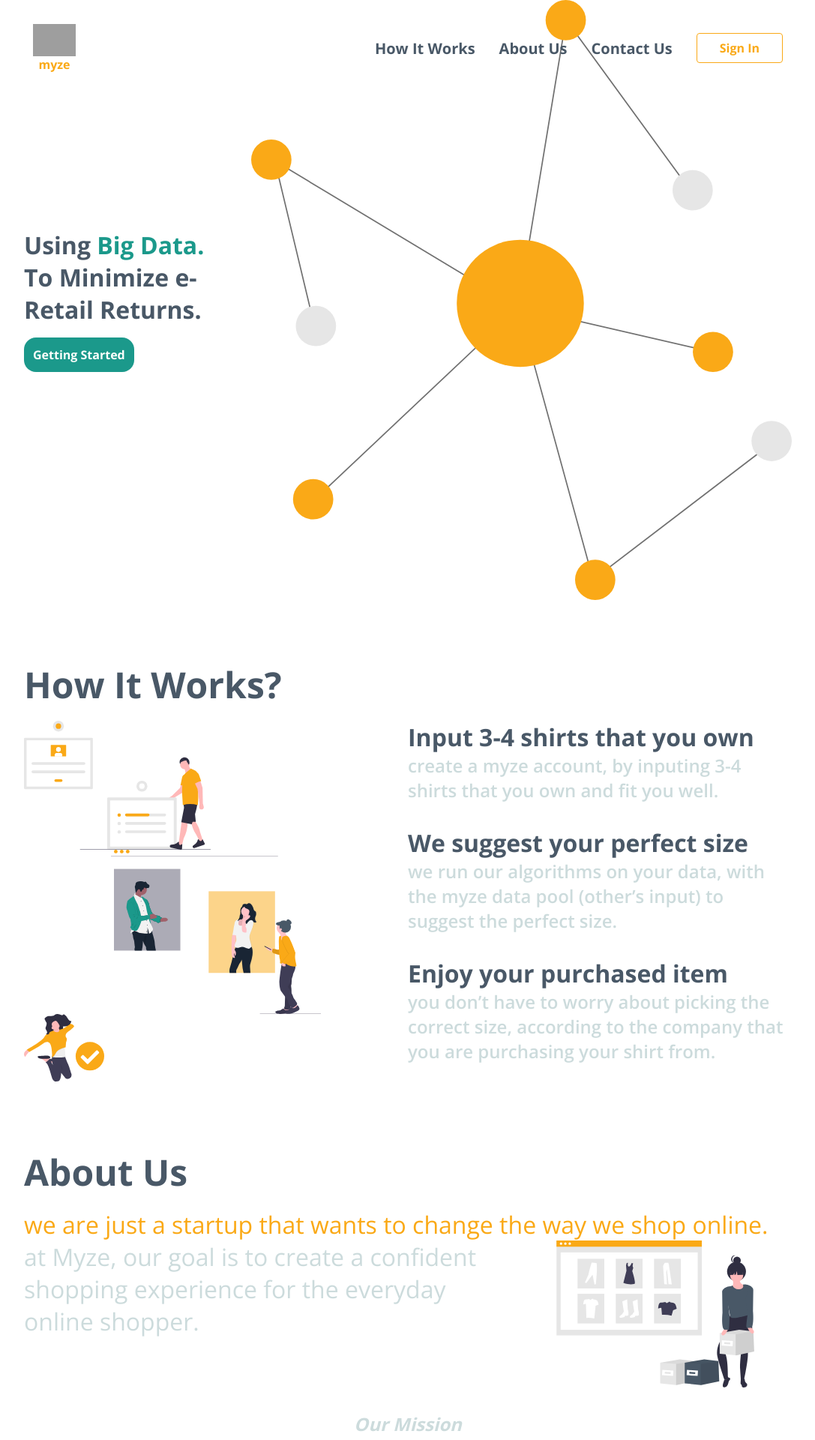
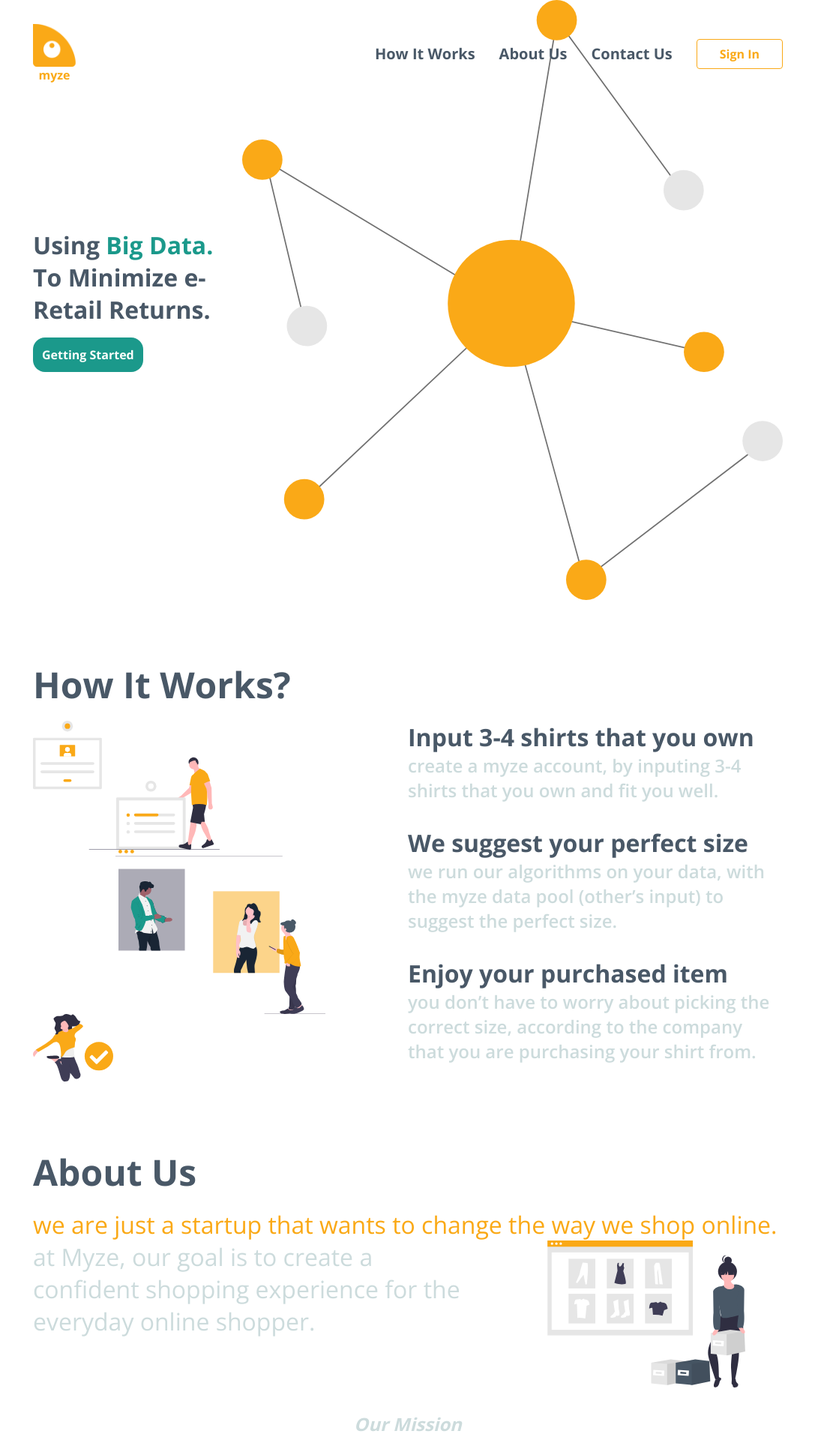
Before and after one commit to Myze-Team/myze-website, a React (Create React App) app: page / in a window 1280 px wide. Shown: the top 1920 px of the page at 75% size, without its empty margins (96-1183 px from the left). Built offline with nearby package versions, Linux system fonts and the light colour scheme; grey boxes are pictures that could not be loaded.

Commit message:
test responsive container

```diff
--- a/src/index.tsx
+++ b/src/index.tsx
@@ -29,4 +29,4 @@ ReactDOM.render(
 // If you want your app to work offline and load faster, you can change
 // unregister() to register() below. Note this comes with some pitfalls.
 // Learn more about service workers: https://bit.ly/CRA-PWA
-serviceWorker.unregister();
+serviceWorker.register();
--- a/src/pages/aboutus/index.module.scss
+++ b/src/pages/aboutus/index.module.scss
@@ -2,7 +2,6 @@
 @import "../../styles/gamut";
 
 .aboutUsPage {
-  width: 100vw - 2 * $sidemargin;
   margin: 0 auto;
   padding-bottom: $sectionpadding;
   h1 {
--- a/src/pages/aboutus/index.tsx
+++ b/src/pages/aboutus/index.tsx
@@ -6,7 +6,7 @@ import TheBasementPng from '../../assets/img/thebasement.png';
 
 const AboutUs: React.FC = () => {
   return (
-    <div className={styles.aboutUsPage}>
+    <div className={`${styles.aboutUsPage} ${styles.responsiveContainer}`}>
       <h1 className='sectionTitle'>About Us</h1>
       <h1 className={styles.subtitle}>we are just a startup that wants to change the way we shop online.</h1>
       <div className={styles.descriptionContainer}>
--- a/src/pages/cover/index.module.scss
+++ b/src/pages/cover/index.module.scss
@@ -4,7 +4,6 @@
 .coverPage {
   display: flex;
   height: 100vh;
-  width: 100vw - 2 * $sidemargin;
   margin: 0 auto;
   justify-content: space-between;
   padding-bottom: $sectionpadding;
--- a/src/pages/cover/index.tsx
+++ b/src/pages/cover/index.tsx
@@ -6,7 +6,7 @@ import StandardButton from '../../components/standardbutton';
 
 const Cover: React.FC = () => {
   return (
-    <div className={styles.coverPage}>
+    <div className={`${styles.coverPage} ${styles.responsiveContainer}`}>
       <div>
         <h1>Using <span>Big Data.</span></h1>
         <h1>To Minimize e-Retail Returns.</h1>
--- a/src/pages/howitworks/index.module.scss
+++ b/src/pages/howitworks/index.module.scss
@@ -2,7 +2,6 @@
 @import "../../styles/gamut";
 
 .howItWorksPage {
-  width: 100vw - 2 * $sidemargin;
   margin: 0 auto;
   padding-bottom: $sectionpadding;
   h1 {
--- a/src/pages/howitworks/index.tsx
+++ b/src/pages/howitworks/index.tsx
@@ -6,7 +6,7 @@ import HIW3Svg from '../../assets/img/hiw-3.svg';
 
 const HowItWorks: React.FC = () => {
   return (
-    <div className={styles.howItWorksPage}>
+    <div className={`${styles.howItWorksPage} ${styles.responsiveContainer}`}>
       <h1 className='sectionTitle'>How It Works?</h1>
       <div className={styles.pageContainer}>
         <div className={styles.imageContainer}>
--- a/src/pages/navbar/index.module.scss
+++ b/src/pages/navbar/index.module.scss
@@ -1,33 +1,11 @@
 @import "../../styles/constants";
 @import "../../styles/gamut";
-
-.responsiveContainer {
-    width: 1200px;
-}
-
-@media only screen and (max-width: 1400px) {
-    .responsiveContainer {
-        width: 1000px !important;
-    }
-}
-
-@media only screen and (max-width: 1200px) {
-    .responsiveContainer {
-        width: 800px !important;
-    }
-}
-
-//mobile
-@media only screen and (max-width: 900px) {
-    .responsiveContainer {
-        width: 100vw !important;
-    }
-}
 
 .nav {
   position: fixed;
   top: 0;
-  width: 100vw;
+  width: 100%;
+  margin: 0;
   padding-top: 2rem;
   padding-bottom: 2rem;
   .navbar {
@@ -35,6 +13,10 @@
     margin: 0 auto;
     justify-content: space-between;
   }
+}
+
+.scrolled {
+    background-color: black;
 }
 
 .logoContainer {
--- a/src/pages/navbar/index.tsx
+++ b/src/pages/navbar/index.tsx
@@ -3,6 +3,7 @@ import styles from './index.module.scss';
 import MyzePng from '../../assets/img/myze.png';
 
 const Navbar: React.FC = () => {
+  //${this.state.isTop ? styles.scrolled : ""}
   return (
     <div className={styles.nav}>
       <div className={`${styles.navbar} ${styles.responsiveContainer}`}>
--- a/src/styles/_constants.scss
+++ b/src/styles/_constants.scss
@@ -1,2 +1,25 @@
 $sidemargin: 10vw;
 $sectionpadding: 5rem;
+
+.responsiveContainer {
+    width: 1200px;
+}
+
+@media only screen and (max-width: 1400px) {
+    .responsiveContainer {
+        width: 1000px !important;
+    }
+}
+
+@media only screen and (max-width: 1200px) {
+    .responsiveContainer {
+        width: 800px !important;
+    }
+}
+
+//mobile
+@media only screen and (max-width: 900px) {
+    .responsiveContainer {
+        width: 100vw !important;
+    }
+}
```
Also changed, not shown: src/assets/img/myze.png (added).
